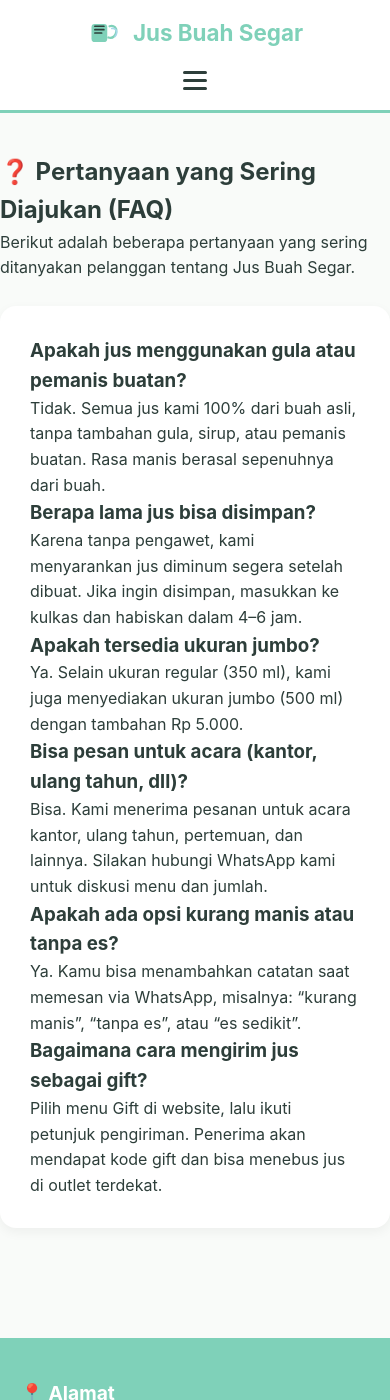
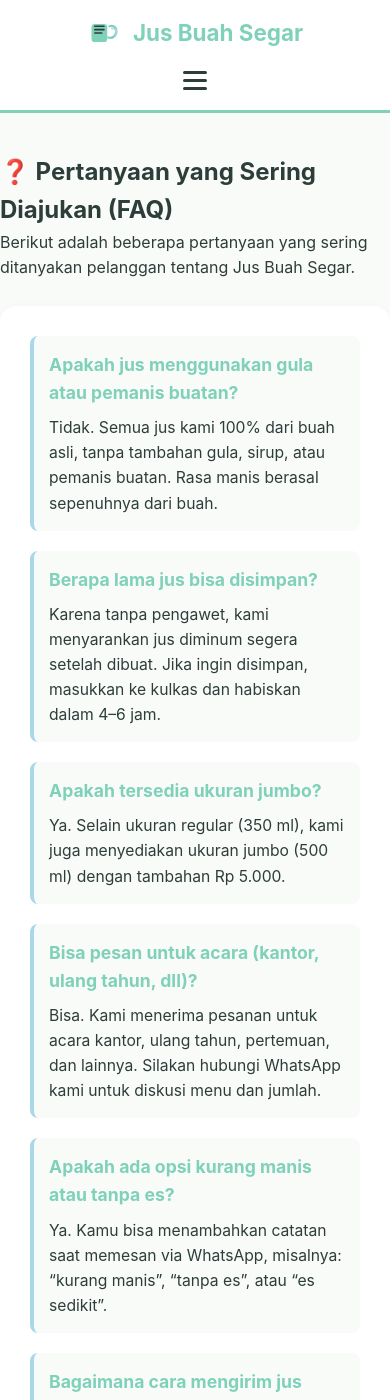
Before and after one commit to oviet711/jusbuah.github.io, a Jekyll site: the page built from faq.md, in a window 390 px wide and 1400 px high. Built offline with Jekyll 4.4.1, drawn with Linux system fonts in a browser that asks for light colours.

Commit message:
Add styles for FAQ section
Added styles for FAQ section including layout and item styling.

```diff
--- a/assets/css/style.css
+++ b/assets/css/style.css
@@ -438,4 +438,29 @@ body {
   background: #1ebc57;
   transform: translateY(-2px);
 }
+
+
+/* FAQ */
+.faq-list {
+  display: grid;
+  gap: 20px;
 }
+
+.faq-item {
+  background: var(--bg);
+  border-left: 4px solid var(--accent);
+  padding: 15px;
+  border-radius: 8px;
+}
+
+.faq-item h3 {
+  color: var(--primary);
+  margin-bottom: 8px;
+  font-size: 1.1rem;
+}
+
+.faq-item p {
+  font-size: 0.98rem;
+}
+
+}
```
